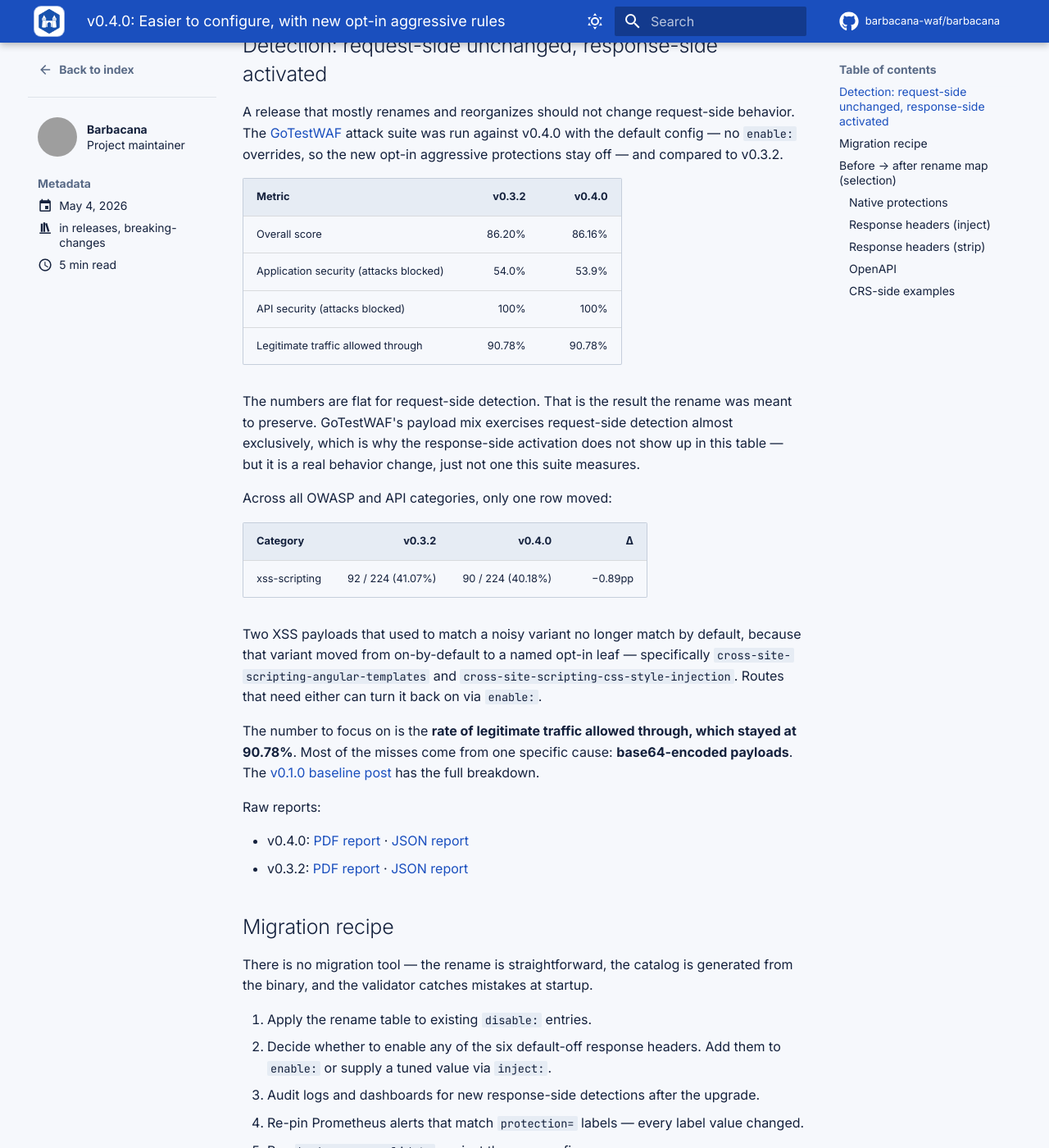
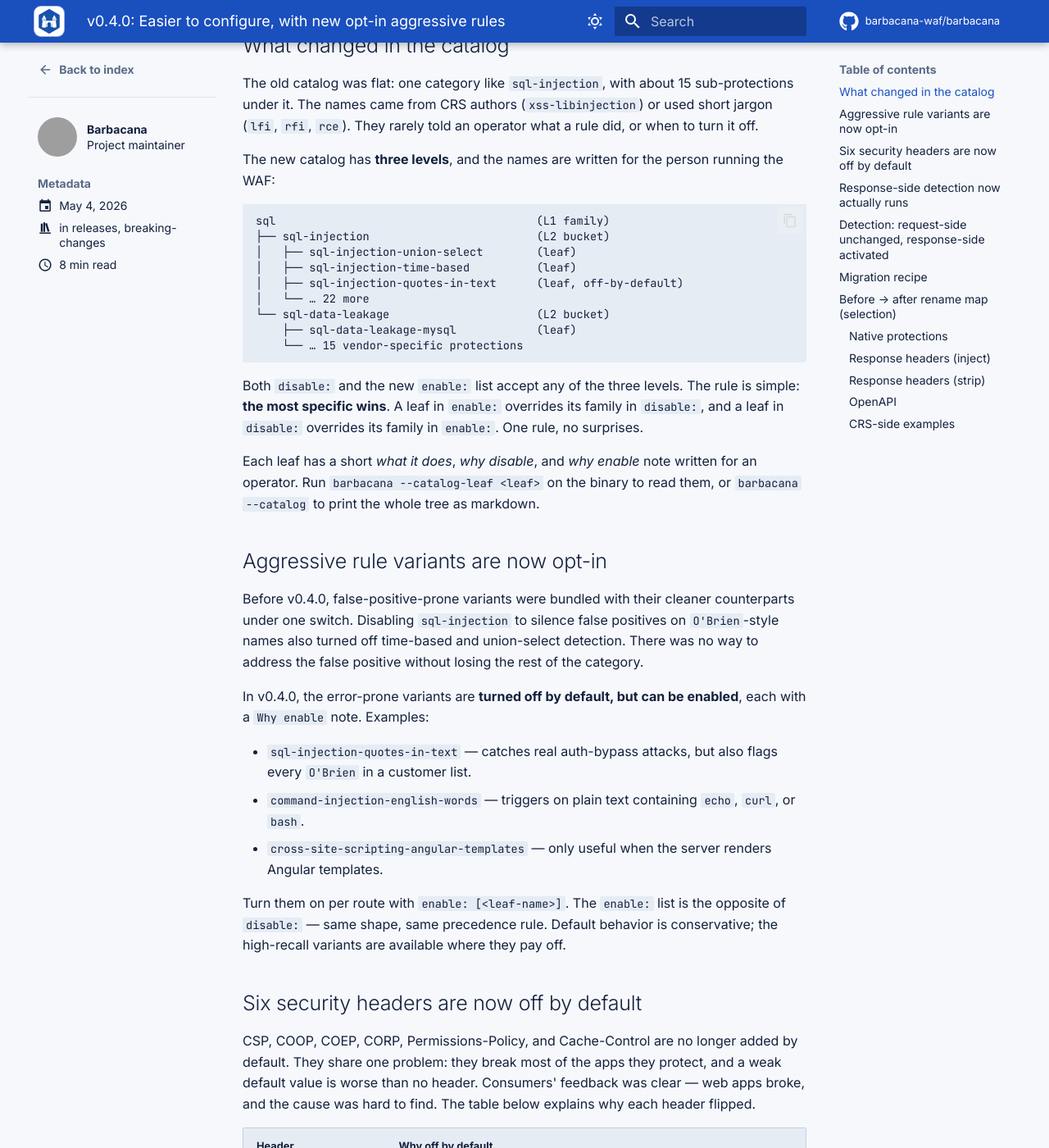
Before and after one commit to barbacana-waf/barbacana-docs, an MkDocs documentation site: the page built from docs/blog/posts/v040-catalog-rework.md, in a window 1280 px wide and 1400 px high, scrolled down 470 px. Shown: the whole window at 82% size. Built offline with MkDocs 1.6.1 and Material for MkDocs 9.7.7, drawn with Linux system fonts in a browser that asks for light colours; comment, search, counter and statistics services are not loaded; some of the changed text lies outside the part shown; grey boxes are pictures that could not be loaded.

````diff
--- a/docs/blog/posts/v040-catalog-rework.md
+++ b/docs/blog/posts/v040-catalog-rework.md
@@ -13,6 +13,76 @@ This release makes Barbacana easier to configure. Protection names are rewritten
 This is a breaking change, but the migration is straightforward.
 
 <!-- more -->
+
+## What changed in the catalog
+
+The old catalog was flat: one category like `sql-injection`, with about 15 sub-protections under it. The names came from CRS authors (`xss-libinjection`) or used short jargon (`lfi`, `rfi`, `rce`). They rarely told an operator what a rule did, or when to turn it off.
+
+The new catalog has **three levels**, and the names are written for the person running the WAF:
+
+```
+sql                                       (L1 family)
+├── sql-injection                         (L2 bucket)
+│   ├── sql-injection-union-select        (leaf)
+│   ├── sql-injection-time-based          (leaf)
+│   ├── sql-injection-quotes-in-text      (leaf, off-by-default)
+│   └── … 22 more
+└── sql-data-leakage                      (L2 bucket)
+    ├── sql-data-leakage-mysql            (leaf)
+    └── … 15 vendor-specific protections
+```
+
+Both `disable:` and the new `enable:` list accept any of the three levels. The rule is simple: **the most specific wins**. A leaf in `enable:` overrides its family in `disable:`, and a leaf in `disable:` overrides its family in `enable:`. One rule, no surprises.
+
+Each leaf has a short *what it does*, *why disable*, and *why enable* note written for an operator. Run `barbacana --catalog-leaf <leaf>` on the binary to read them, or `barbacana --catalog` to print the whole tree as markdown.
+
+## Aggressive rule variants are now opt-in
+
+Before v0.4.0, false-positive-prone variants were bundled with their cleaner counterparts under one switch. Disabling `sql-injection` to silence false positives on `O'Brien`-style names also turned off time-based and union-select detection. There was no way to address the false positive without losing the rest of the category.
+
+In v0.4.0, the error-prone variants are **turned off by default, but can be enabled**, each with a `Why enable` note. Examples:
+
+- `sql-injection-quotes-in-text` — catches real auth-bypass attacks, but also flags every `O'Brien` in a customer list.
+- `command-injection-english-words` — triggers on plain text containing `echo`, `curl`, or `bash`.
+- `cross-site-scripting-angular-templates` — only useful when the server renders Angular templates.
+
+Turn them on per route with `enable: [<leaf-name>]`. The `enable:` list is the opposite of `disable:` — same shape, same precedence rule. Default behavior is conservative; the high-recall variants are available where they pay off.
+
+## Six security headers are now off by default
+
+CSP, COOP, COEP, CORP, Permissions-Policy, and Cache-Control are no longer added by default. They share one problem: they break most of the apps they protect, and a weak default value is worse than no header. Consumers' feedback was clear — web apps broke, and the cause was hard to find. The table below explains why each header flipped.
+
+| Header | Why off by default |
+|---|---|
+| `Content-Security-Policy` | Inline scripts, third-party origins, and frame ancestors are different in every app. A weak default CSP is worse than no CSP. |
+| `Cross-Origin-Opener-Policy` | Strict values break OAuth popup flows and `window.opener` integrations. |
+| `Cross-Origin-Embedder-Policy` | Requires every cross-origin resource to opt in via CORP/CORS — most apps break immediately. |
+| `Cross-Origin-Resource-Policy` | The safe default value gives no real protection. Stricter values block legitimate embedding. |
+| `Permissions-Policy` | Any policy strong enough to be useful also blocks legitimate features (camera, microphone, payment). |
+| `Cache-Control` | Cache policy depends on the route. It belongs in the app or CDN, not in the WAF. |
+
+Two HTTP-compliance protections are also off by default now: `http-compliance-accept-header` and `http-compliance-user-agent-header`. An empty `Accept` or a missing `User-Agent` is normal for `curl`, internal service-to-service calls, and SDK clients. Flagging them only signals that a request is automated, not that it is an attack.
+
+The five strict-default headers (`HSTS`, `X-Frame-Options`, `X-Content-Type-Options`, `Referrer-Policy`, `X-DNS-Prefetch-Control`) are still added by default. The eleven leaky-header strippers (`Server`, `X-Powered-By`, …) still strip by default.
+
+## Response-side detection now actually runs
+
+This behavior change is a bug fix.
+
+Earlier versions shipped several default-on response-side protections in the catalog — `web-shell-detection`, every `sql-data-leakage-*` vendor variant, `ruby-data-leakage-version-info`, and others. The catalog said they were active. They were never running, because no response-phase pipeline existed. This is now fixed.
+
+v0.4.0 adds the response-phase pipeline. Those rules now fire as the catalog has always claimed they would. Operators upgrading from v0.3.x and earlier should expect to see new entries in audit logs and metrics:
+
+- Web-shell signatures matching response bodies (rules `955100`–`955400`, 27 known shell families).
+- SQL error patterns from MySQL, MSSQL, PostgreSQL, Oracle, DB2, MS Access, Sybase, etc.
+- PHP, Ruby, Java, IIS version-info leaks in response bodies and headers.
+
+Nothing in the catalog changed for these protections — only the runtime caught up to it. If a route surfaces noise from a vendor that does not match its actual backend (for example, MSSQL error patterns on a MySQL-only app), turn off the unused vendor leaf:
+
+```yaml
+disable:
+  - sql-data-leakage-mssql
+```
 
 ## Detection: request-side unchanged, response-side activated
 
````
